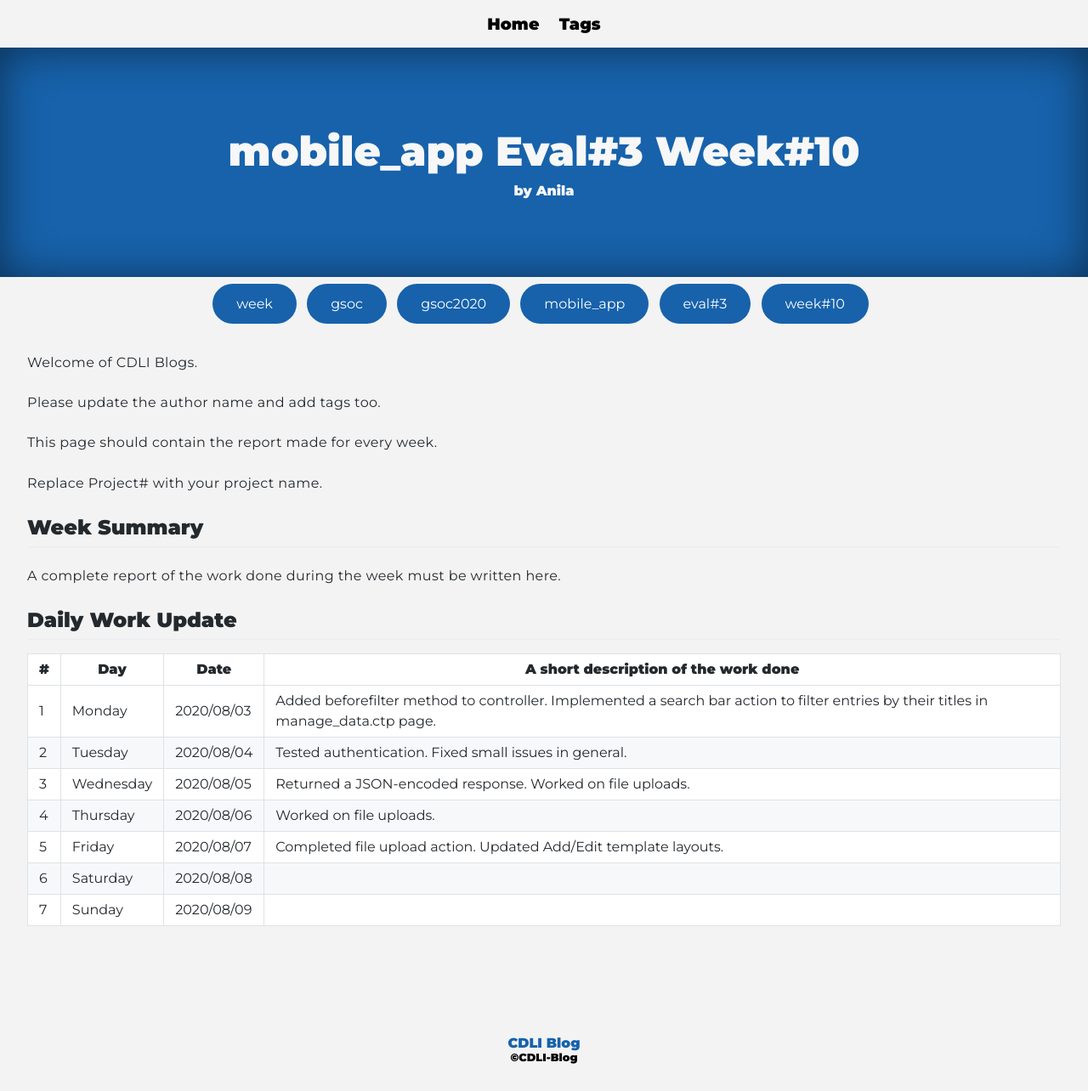
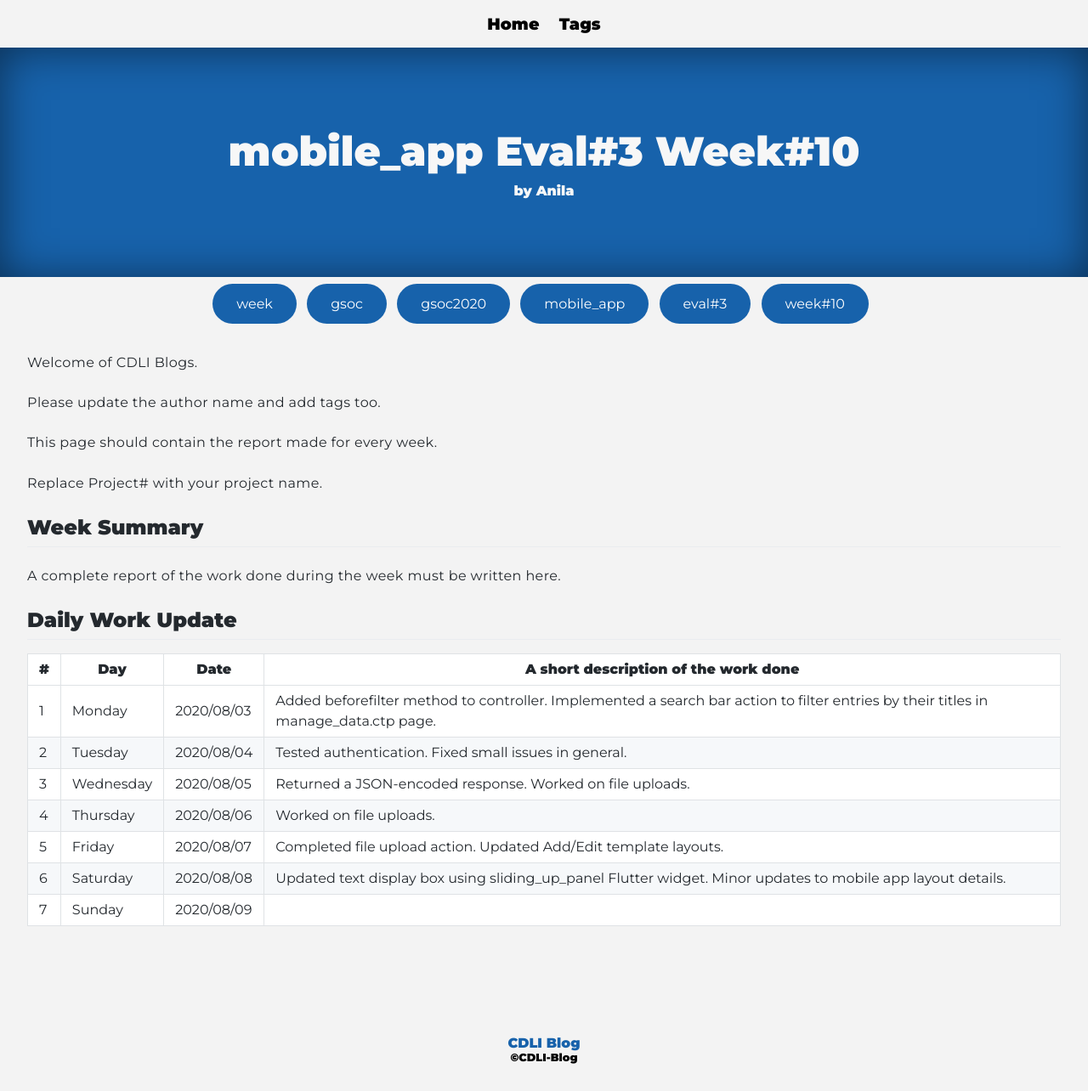
Before and after one commit to cdli-gh/blog, a Jekyll site: the page built from _blog/gsoc20/mobile_app/posts/12_week10.md, in a window 1280 px wide. Shown: the whole page at 85% size. Built offline with Jekyll 4.4.1, drawn with Linux system fonts in a browser that asks for light colours; Markdown is read by kramdown in place of the engine named in the settings.

Commit message:
Update 12_week10.md

```diff
--- a/_blog/gsoc20/mobile_app/posts/12_week10.md
+++ b/_blog/gsoc20/mobile_app/posts/12_week10.md
@@ -26,5 +26,5 @@ A complete report of the work done during the week must be written here.
 |3   	| Wednesday  	|  2020/08/05 	|Returned a JSON-encoded response. Worked on file uploads.    	|
 |4   	| Thursday  	|   2020/08/06	|Worked on file uploads.   	|
 |5   	| Friday  	|   2020/08/07	|Completed file upload action. Updated Add/Edit template layouts.  	|
-|6   	| Saturday  	|   2020/08/08	|   	|
+|6   	| Saturday  	|   2020/08/08	|Updated text display box using sliding_up_panel Flutter widget. Minor updates to mobile app layout details.   	|
 |7   	| Sunday  	|   2020/08/09	|   	|
```
